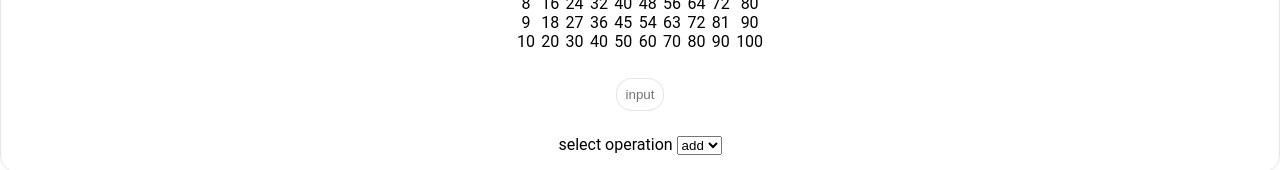
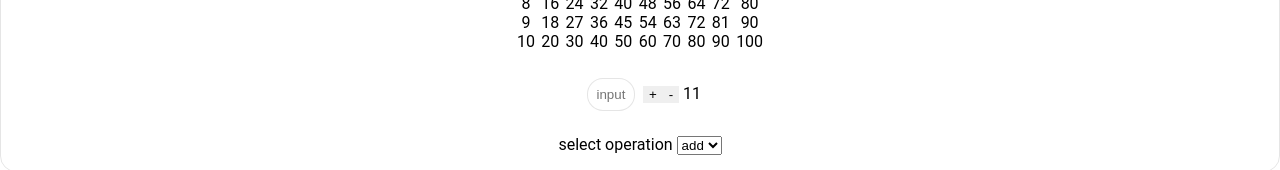
Before and after one commit to User001259/Calculation_Project, an Angular app: page /multiplication in a window 1280 px wide. Shown: the part 305-475 px from the top of the page. Built offline with nearby package versions, Linux system fonts and the light colour scheme.

Commit message:
Click on buttons

```diff
--- a/src/app/pages/multiplication/multiplication.html
+++ b/src/app/pages/multiplication/multiplication.html
@@ -16,7 +16,13 @@
     </ul>
   </article>
 
-<input type="text" aria-label="input" placeholder="input" #input>
+  <div class="buttons">
+    <input type="text" aria-label="input" placeholder="input" #input>
+    <button aria-label="add" (click)="add(1)">+</button>
+    <button aria-label="sub" (click)="add(-1)">-</button>
+    {{size}}
+  </div>
+
 
 
 <div>
--- a/src/app/pages/multiplication/multiplication.ts
+++ b/src/app/pages/multiplication/multiplication.ts
@@ -8,10 +8,22 @@ import { CommonModule } from '@angular/common';
   templateUrl: './multiplication.html',
   styleUrls: ['./multiplication.css'],
 })
-
 export class Multiplication {
+  size: number = 11;
+  text: string = 'hello world';
   data: number[] = [];
+  d: number[] = this.data;
   name: string = 'Multiplication Table';
+  generate_myl() {
+    for (let i = 1; i < this.size; i += 1) {
+      this.d.push(i);
+    }
+  }
+  add(n: number) {
+    this.size += n;
+    this.generate_myl();
+    console.log(this.size)
+  }
   // data2: number[][] = [];
   // size: number = 11;
 
@@ -23,19 +35,9 @@ export class Multiplication {
   //   return tempArray;
   // }
 
-  d: number[] = this.data;
-
   ngOnInit() {
-    for (let i = 1; i < 11; i += 1) {
-      this.d.push(i);
-    }
-
-    // for (let i = 1; i < this.size; i++) {
-    //   this.data2.push(this.getInnerArray(i));
-    // }
+    this.generate_myl();
   }
-
-  text: string = 'hello world';
 
   constructor() {}
 }
```
Also changed, not shown: 1 other file (tests, documents, lock files or other folders).
